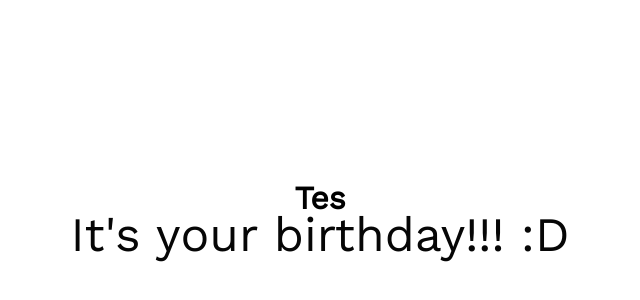
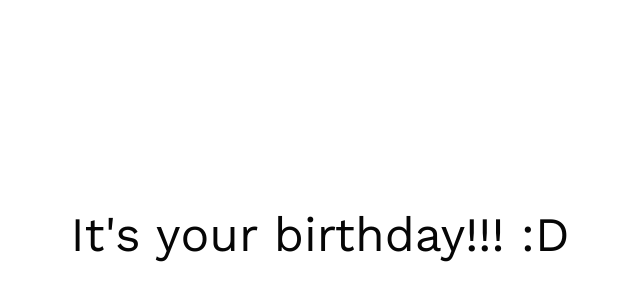
Before and after one commit to RendraYudha/sosmed, a website: page my/happy-birthday/index.html in a window 1280 px wide. Shown: the part 2-302 px from the top of the page, without its empty margins (320-960 px from the left). Drawn offline with nearby package versions, Linux system fonts and the light colour scheme.

Commit message:
Update index.html

```diff
--- a/my/happy-birthday/index.html
+++ b/my/happy-birthday/index.html
@@ -13,9 +13,6 @@
 
 <body>
   <div class="container">
-    <div>
-      <h1>Tes</h1>
-    </div>
     <div class="one">
       <h1 class="one">
         <span data-node-name="tes">Hey</span>
```
